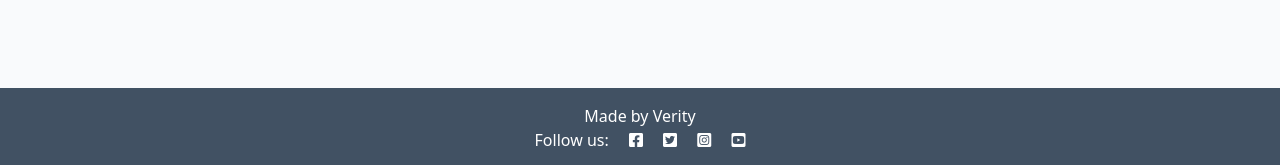
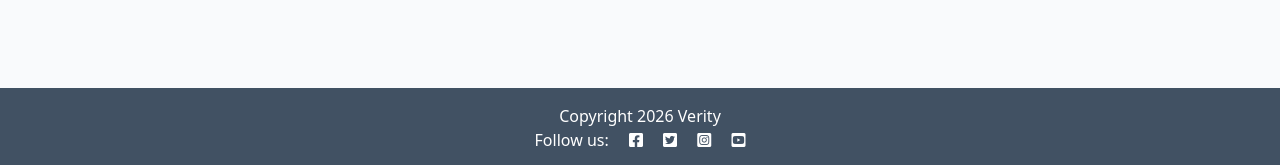
Before and after one commit to verytee/django-blog, a Django app: page / in a window 1280 px wide. Shown: the part 632-797 px from the top of the page. Run offline with Django 4.2, Linux system fonts and the light colour scheme; data that the repository does not hold is empty.

Commit message:
add block copyright inheritance to index and base.html

```diff
--- a/blog/templates/blog/index.html
+++ b/blog/templates/blog/index.html
@@ -50,3 +50,8 @@
 
 <!-- index.html content ends here -->
 {% endblock %}
+
+<!-- Copyright from base.html -->
+    {% block copyright %}
+        Copyright 2026 Verity
+    {% endblock copyright %}
--- a/templates/base.html
+++ b/templates/base.html
@@ -62,7 +62,11 @@
 
     <!-- Footer -->
     <footer class="footer mt-auto py-3 dark-bg">
-        <p class="m-0 text-center text-white">Made by Verity</p>
+        <p class="m-0 text-center text-white">
+    {% block copyright %}
+        Made by Verity
+    {% endblock copyright %}
+        </p>
         <p class="m-0 text-center text-white">Follow us: <i class="fab fa-facebook-square ms-3"></i>
             <i class="fab fa-twitter-square ms-3"></i>
             <i class="fab fa-instagram-square ms-3"></i>
```
